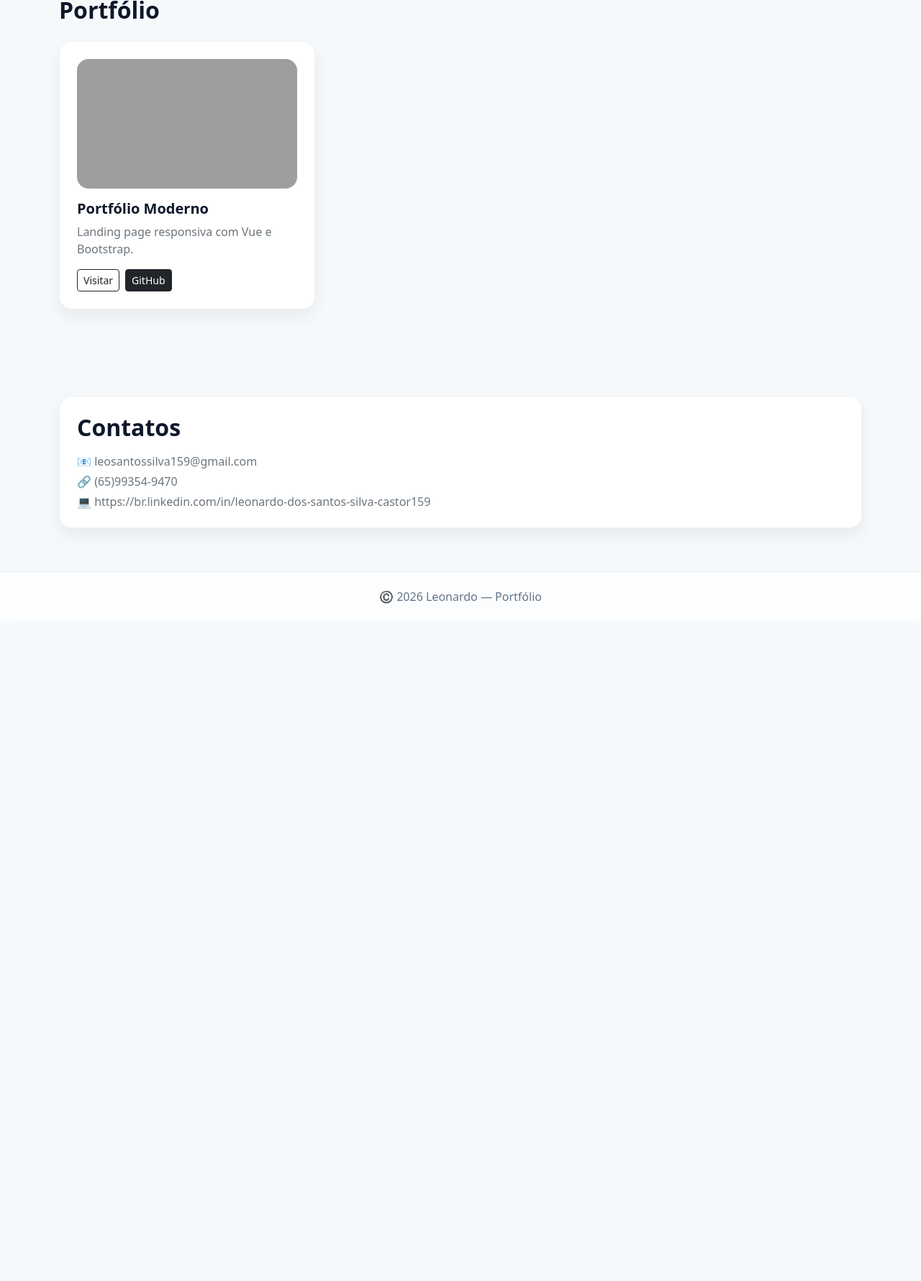
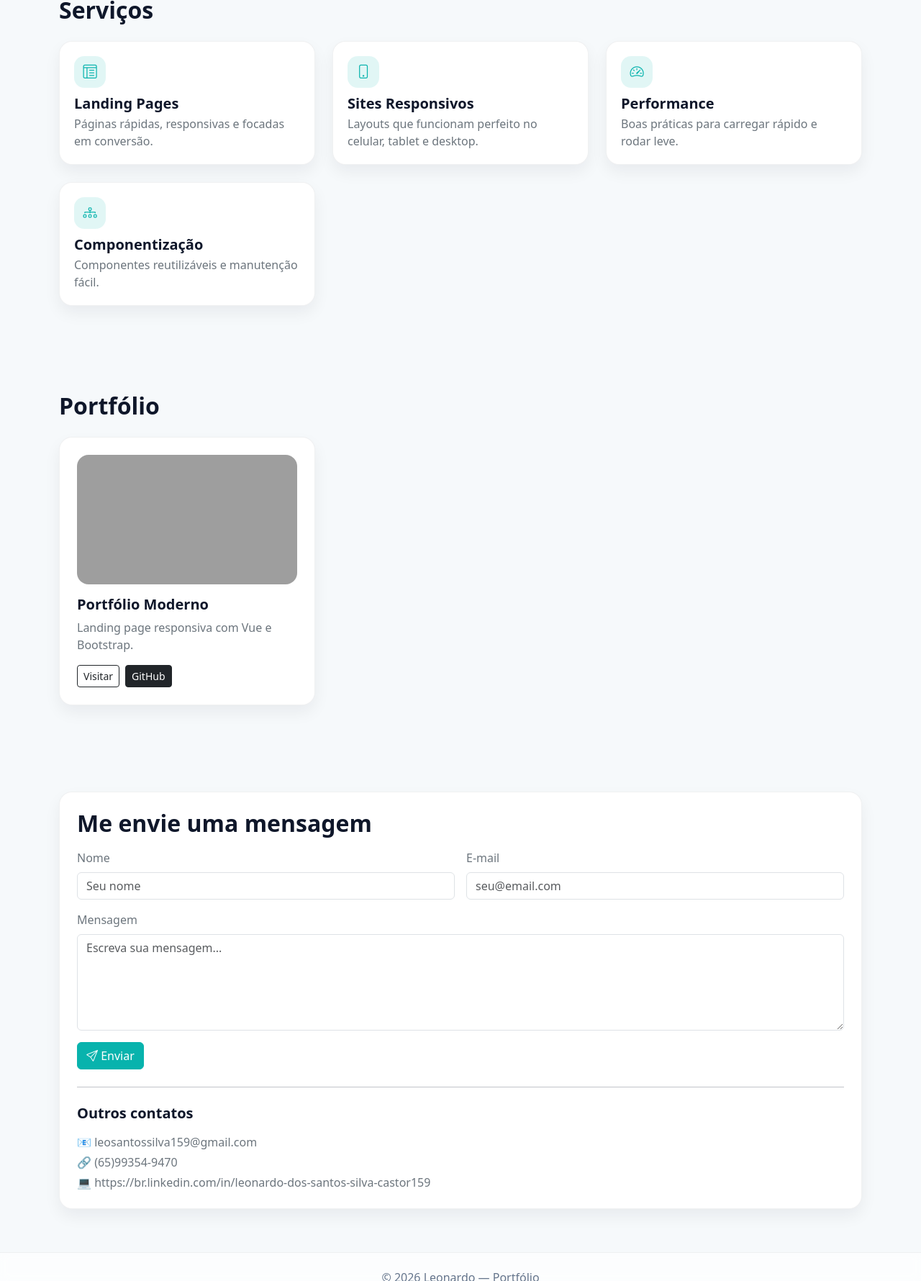
Before and after one commit to castor159/Portifolio-BootStrap, a plain HTML site: page index.html in a window 1280 px wide. Shown: the part 1020-2800 px from the top of the page at 72% size. Before the commit the page ends 1883 px from the top, so only its background shows below. Drawn offline with nearby package versions, Linux system fonts and the light colour scheme; grey boxes are pictures that could not be loaded.

Commit message:
Update index.html
inclusão de contato com formulário.

```diff
--- a/index.html
+++ b/index.html
@@ -27,7 +27,7 @@
   <style>
 
     :root{
-      --brand:#550da8;
+      --brand:#08b3ad;
       --brand-dark:#07908b;
       --ink:#0f172a;
       --muted:#64748b;
@@ -97,6 +97,7 @@
       border:1px solid rgba(15,23,42,.08);
       box-shadow:0 18px 30px rgba(15,23,42,.12);
     }
+
     /* quadrados de estatisticas */
     .stat{
       background:#fff;
@@ -138,13 +139,36 @@
       background:rgba(255,255,255,.7);
       backdrop-filter:blur(6px);
     }
+
+    /* ===== INCLUSÃO: SERVIÇOS ===== */
+    .service-card{
+      border-radius:18px;
+      border:1px solid rgba(15,23,42,.06);
+      background:#fff;
+      padding:20px;
+      height:100%;
+      box-shadow:0 10px 22px rgba(15,23,42,.06);
+    }
+
+    .service-icon{
+      width:44px;
+      height:44px;
+      border-radius:14px;
+      display:flex;
+      align-items:center;
+      justify-content:center;
+      background:rgba(8,179,173,.12);
+      color:var(--brand);
+      font-size:1.2rem;
+      margin-bottom:10px;
+    }
   </style>
 </head>
 
 <body>
 
 <!-- Elemento principal controlado pelo vue -->
- <!--  area que sera controlada pelo vue-->
+<!-- area que sera controlada pelo vue-->
 <div id="app">
 
   <!-- NAVBAR (pra quem n sabe o que é é o menu superior) -->
@@ -153,7 +177,7 @@
 
       <!-- Nome do perfil vindo do Vue -->
       <a class="navbar-brand fw-bold" href="#">
-       Leonardo dos Santos <span class="brand-dot"></span>
+      Leonardo dos Santos<span class="brand-dot"></span>
       </a>
 
       <!-- Botao do menu mobile e tablet -->
@@ -165,6 +189,8 @@
       <div class="collapse navbar-collapse" id="menu">
         <ul class="navbar-nav ms-auto gap-lg-3">
           <li class="nav-item"><a class="nav-link" href="#sobre">Sobre</a></li>
+          <!-- INCLUSÃO: link Serviços -->
+          <li class="nav-item"><a class="nav-link" href="#servicos">Serviços</a></li>
           <li class="nav-item"><a class="nav-link" href="#portfolio">Portfólio</a></li>
           <li class="nav-item"><a class="nav-link" href="#contato">Contato</a></li>
         </ul>
@@ -194,7 +220,7 @@
 
           <!-- Título profissional -->
           <p class="lead text-secondary mb-4">
-          Aspirante a Programador Back-And.
+            Aspirante a Programador Back-And.
           </p>
 
           <!-- Lista de tecnologias (v-for) -->
@@ -249,11 +275,49 @@
       <div class="soft-card">
         <h2 class="fw-bold mb-2">Sobre mim</h2>
         <p class="text-secondary mb-0">
-          Sou estudante de Engenharia de Controle e Automação na UFMT, e também curso o técnico em Desenvolvimento de Sistemas no ICET-mt 🎓. Tenho grande interesse por tecnologia aplicada à solução de problemas reais 💻 😃, Gosto de aprender na prática, desenvolver projetos e usar a tecnologia como ferramenta de impacto positivo, especialmente em projetos sociais voltados a ajudar pessoas.
+          Sou estudante de Engenharia de Controle e
+          Automação na UFMT, e também curso o técnico em
+          Desenvolvimento de Sistemas no ICET-mt 🎓.
+          Tenho grande interesse por tecnologia aplicada à
+          solução de problemas reais 💻 😃, Gosto de aprender
+          na prática, desenvolver projetos e usar a tecnologia
+          como ferramenta de impacto positivo, especialmente
+          em projetos sociais voltados a ajudar pessoas.
         </p>
       </div>
     </div>
   </section>
+
+<!-- Seção de serviços -->
+<section id="servicos" class="section">
+  <div class="container">
+
+    <!-- Título -->
+    <h2 class="fw-bold mb-4">Serviços</h2>
+
+    <div class="row g-4">
+
+      <!-- Repete um card para cada item do array "servicos" -->
+      <div class="col-md-6 col-lg-4" v-for="s in servicos" :key="s.titulo">
+
+        <!-- Card do serviço -->
+        <div class="service-card">
+
+          <!-- Ícone dinâmico -->
+          <div class="service-icon">
+            <i :class="s.icone"></i>
+          </div>
+
+          <!-- Título e descrição do serviço -->
+          <h5 class="fw-bold mb-1">{{ s.titulo }}</h5>
+          <p class="text-secondary mb-0">{{ s.desc }}</p>
+
+        </div>
+      </div>
+
+    </div>
+  </div>
+</section>
 
   <!-- PORTFÓLIO -->
   <section id="portfolio" class="section">
@@ -296,11 +360,88 @@
     </div>
   </section>
 
-  <!-- CONTATO -->
-  <section id="contato" class="section">
-    <div class="container">
-      <div class="soft-card">
-        <h2 class="fw-bold mb-3">Contatos</h2>
+  <!-- ===== INCLUSÃO: CONTATO COM FORMULÁRIO  ===== -->
+<!-- Seção do site destinada ao formulário de contato -->
+<section id="contato" class="section">
+
+  <!-- Container para centralizar e organizar o conteúdo -->
+  <div class="container">
+
+    <!-- Card com estilo suave (provavelmente estilizado no CSS) -->
+    <div class="soft-card">
+
+      <!-- Título do formulário -->
+      <h2 class="fw-bold mb-3">Me envie uma mensagem</h2>
+
+      <!-- Formulário Vue -->
+      <!-- @submit.prevent = impede o recarregamento da página e chama o método enviarContato -->
+      <form @submit.prevent="enviarContato">
+
+        <!-- Linha com espaçamento entre colunas (Bootstrap) -->
+        <div class="row g-3">
+
+          <!-- Campo Nome -->
+          <div class="col-md-6">
+            <!-- Label do campo -->
+            <label class="form-label text-secondary">Nome</label>
+
+            <!-- Input conectado ao Vue -->
+            <!-- v-model.trim = liga o campo à variável form.nome e remove espaços extras -->
+            <input
+              v-model.trim="form.nome"
+              class="form-control"
+              required
+              placeholder="Seu nome">
+          </div>
+
+          <!-- Campo Email -->
+          <div class="col-md-6">
+            <label class="form-label text-secondary">E-mail</label>
+
+            <!-- type="email" valida formato automaticamente -->
+            <input
+              v-model.trim="form.email"
+              class="form-control"
+              type="email"
+              required
+              placeholder="seu@email.com">
+          </div>
+
+          <!-- Campo Mensagem -->
+          <div class="col-12">
+            <label class="form-label text-secondary">Mensagem</label>
+
+            <!-- textarea para mensagens maiores -->
+            <textarea
+              v-model.trim="form.msg"
+              class="form-control"
+              rows="5"
+              required
+              placeholder="Escreva sua mensagem...">
+            </textarea>
+          </div>
+
+          <!-- Área do botão e feedback -->
+          <div class="col-12 d-flex align-items-center gap-2">
+
+            <!-- Botão enviar -->
+            <button class="btn btn-brand" type="submit">
+              <!-- Ícone do Bootstrap Icons -->
+              <i class="bi bi-send"></i> Enviar
+            </button>
+
+            <!-- Feedback mostrado após envio -->
+            <!-- v-if="feedback" = só aparece se houver mensagem na variável feedback -->
+            <span class="text-secondary" v-if="feedback">{{ feedback }}</span>
+          </div>
+
+        </div>
+      </form>
+
+
+        <hr class="my-4">
+
+        <h5 class="fw-bold mb-3">Outros contatos</h5>
         <p class="text-secondary mb-1">📧 leosantossilva159@gmail.com</p>
         <p class="text-secondary mb-1">🔗 (65)99354-9470</p>
         <p class="text-secondary mb-0">💻 https://br.linkedin.com/in/leonardo-dos-santos-silva-castor159</p>
@@ -311,9 +452,11 @@
   <!-- RODAPe -->
   <footer>
     <div class="container text-center">
-      ©️ {{ new Date().getFullYear() }} Leonardo — Portfólio
+      © {{ new Date().getFullYear() }} Leonardo — Portfólio
     </div>
   </footer>
+
+</div>
 
 <!-- Importa o Vue -->
 <script src="https://unpkg.com/vue@3/dist/vue.global.js"></script>
@@ -322,10 +465,8 @@
 <script src="https://cdn.jsdelivr.net/npm/bootstrap@5.3.3/dist/js/bootstrap.bundle.min.js"></script>
 
 <script>
-/* Extrai a função createapp do vue, basicamente vai pegar a funcao createapp que esta dentro do Vue e guarde ela numa variavel com o mesmo nome; Vue, acorda e começa a controlar essa parte da página */
 const { createApp } = Vue;
 
-/* Cria a aplicação Vue */
 createApp({
   data(){
     return {
@@ -352,6 +493,14 @@ createApp({
         { valor:"Back-And", label:"Foco" }
       ],
 
+      /* ===== INCLUSÃO: LISTA DE SERVIÇOS ===== */
+      servicos:[
+        { icone:"bi bi-layout-text-window-reverse", titulo:"Landing Pages", desc:"Páginas rápidas, responsivas e focadas em conversão." },
+        { icone:"bi bi-phone", titulo:"Sites Responsivos", desc:"Layouts que funcionam perfeito no celular, tablet e desktop." },
+        { icone:"bi bi-speedometer2", titulo:"Performance", desc:"Boas práticas para carregar rápido e rodar leve." },
+        { icone:"bi bi-diagram-3", titulo:"Componentização", desc:"Componentes reutilizáveis e manutenção fácil." }
+      ],
+
       /* Projetos do portfolio */
       projetos:[
         {
@@ -361,15 +510,28 @@ createApp({
           link:"#",
           github:"#"
         }
-      ]
+      ],
+
+      /* ===== INCLUSÃO: FORMULÁRIO ===== */
+      form:{ nome:"", email:"", msg:"" },
+      feedback:""
+    }
+  },
+
+  /* ===== INCLUSÃO: MÉTODO DO FORM ===== */
+  methods:{
+    enviarContato(){
+      this.feedback = "Mensagem enviada ";
+      this.form = { nome:"", email:"", msg:"" };
+
+      setTimeout(() => {
+        this.feedback = "";
+      }, 3000);
     }
   }
 })
-/* Monta a aplicação no elemento #app, basicamente diz Vue, vá até o HTML, encontre o elemento com id app e comece a controlar tudo que está dentro dele*/
 .mount("#app");
 </script>
 
 </body>
 </html>
-
-</div>
```
